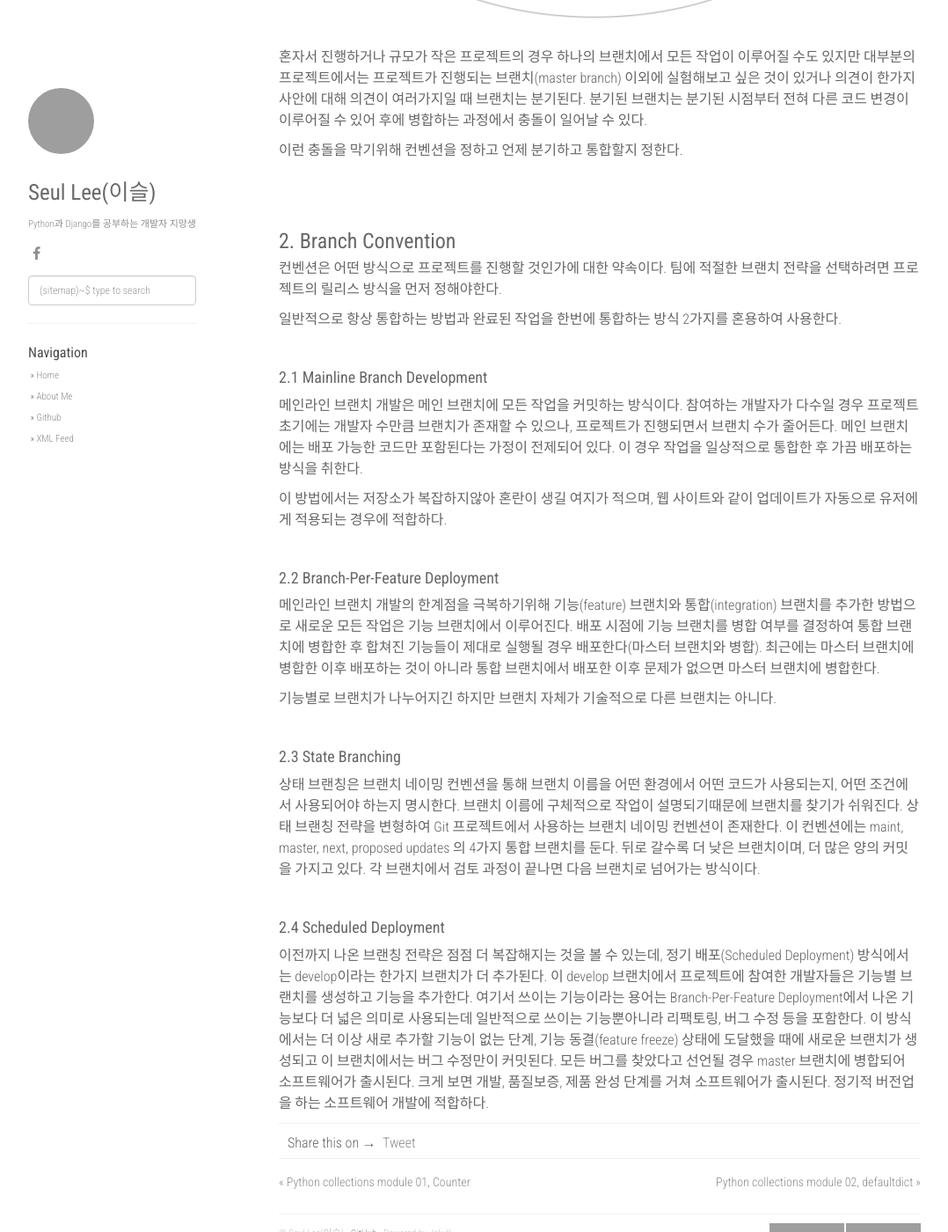
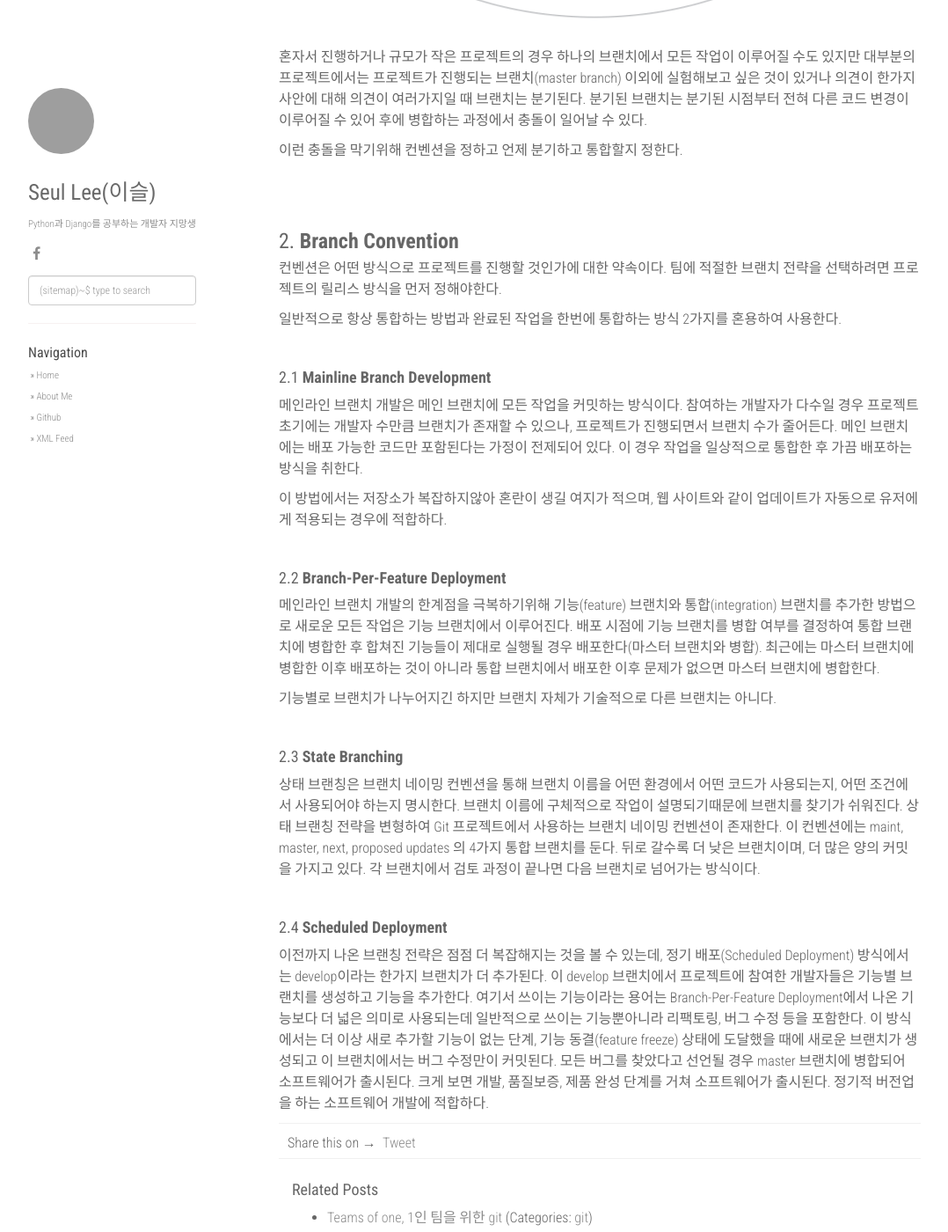
Before and after one commit to lee-seul/lee-seul.github.com, a Jekyll site: the page built from _posts/2017-01-02-git-for-teams-branching-strategies.markdown, in a window 1280 px wide and 1400 px high, scrolled down 688 px. Shown: the whole window at 88% size, without its empty margins (53-1131 px from the left). Built offline with Jekyll 4.4.1, drawn with Linux system fonts in a browser that asks for light colours; nearby versions of some CDN libraries; comment, search, counter and statistics services are not loaded; some of the changed lines change nothing that is shown; grey boxes are pictures that could not be loaded.

Commit message:
teams of one 내용 포스팅

````diff
--- a/_posts/2017-01-02-git-for-teams-branching-strategies.markdown
+++ b/_posts/2017-01-02-git-for-teams-branching-strategies.markdown
@@ -9,7 +9,7 @@
 Git for Teams, 챕터3 내용을 정리한 것
 
 
-### 1. Branch
+### 1. **Branch**
 
 브랜치란, 다른 브랜치에 영향을 받지 않는 독립적인 작업 영역으로 특정 커밋에 대한 이름이 있는 포인터이다.
 각 커밋 객체는 부모에 대한 참조를 갖는다.
@@ -27,7 +27,7 @@
 <br/>
 <br/>
 
-### 2. Branch Convention
+### 2. **Branch Convention**
 
 컨벤션은 어떤 방식으로 프로젝트를 진행할 것인가에 대한 약속이다. 팀에 적절한 브랜치 전략을 선택하려면
 프로젝트의 릴리스 방식을 먼저 정해야한다.
@@ -36,7 +36,7 @@
 
 <br/>
 
-#### 2.1 Mainline Branch Development
+#### 2.1 **Mainline Branch Development**
 
 메인라인 브랜치 개발은 메인 브랜치에 모든 작업을 커밋하는 방식이다. 참여하는 개발자가 다수일 경우 프로젝트 초기에는 개발자 수만큼
 브랜치가 존재할 수 있으나, 프로젝트가 진행되면서 브랜치 수가 줄어든다. 메인 브랜치에는 배포 가능한 코드만 포함된다는
@@ -47,7 +47,7 @@
 
 <br/>
 
-#### 2.2 Branch-Per-Feature Deployment
+#### 2.2 **Branch-Per-Feature Deployment**
 
 메인라인 브랜치 개발의 한계점을 극복하기위해 기능(feature) 브랜치와 통합(integration) 브랜치를 추가한 방법으로
 새로운 모든 작업은 기능 브랜치에서 이루어진다. 배포 시점에 기능 브랜치를 병합 여부를 결정하여 통합 브랜치에 병합한 후
@@ -58,7 +58,7 @@
 
 <br/>
 
-#### 2.3 State Branching
+#### 2.3 **State Branching**
 
 상태 브랜칭은 브랜치 네이밍 컨벤션을 통해 브랜치 이름을 어떤 환경에서 어떤 코드가 사용되는지, 어떤 조건에서 사용되어야 하는지
 명시한다. 브랜치 이름에 구체적으로 작업이 설명되기때문에 브랜치를 찾기가 쉬워진다. 상태 브랜칭 전략을 변형하여
@@ -69,7 +69,7 @@
 
 <br/>
 
-#### 2.4 Scheduled Deployment
+#### 2.4 **Scheduled Deployment**
 
 이전까지 나온 브랜칭 전략은 점점 더 복잡해지는 것을 볼 수 있는데, 정기 배포(Scheduled Deployment) 방식에서는
 develop이라는 한가지 브랜치가 더 추가된다. 이 develop 브랜치에서 프로젝트에 참여한 개발자들은 기능별 브랜치를 생성하고 기능을
--- /dev/null
+++ b/_posts/2017-01-27-git-for-team-teams-of-one.markdown
@@ -0,0 +1,242 @@
+---
+layout: post
+title: "Teams of one, 1인 팀을 위한 git"
+date: 2017-01-27 21:41:33 +0900
+categories: [git]
+encoding: UTF-8
+---
+
+Git for Teams, 챕터5 내용을 정리한 것
+
+
+### **1. Creating Local Repositories**
+
+Git에서 저장소를 만드는 방법은 크게 3가지이다.
+
+- 기존 저장소의 사본
+```python
+$ git clone {git repositoty URL}
+```
+
+- 빈 디렉토리(새로만들어진)
+```python
+$ git init # 프로젝트 루트에서 실행
+```
+
+- 기록되지 않은 파일을 가진 기존 디렉토리
+```python
+$ git init
+$ git add --all # 또는 git add *
+$ git commit -m "{commit message}"
+```
+
+방법은 다르지만 모두 로컬 저장소를 생성하고 생성된 저장소의 파일들이 버전 관리에 들어간다.
+
+---
+
+- git History 확인하기
+
+```python
+$ git log
+$ git log --oneline
+```
+
+git log의 경우 저장소에 첫 커밋을 한 이후부터 마지막에 실행한 커밋까지 시간 역순으로 검토할 수 있다.
+커밋 ID, 커밋한 주체, 날짜, 커밋 메세지 등을 볼 수 있다. 반면 --oneline이 붙으면 커밋 메세지와 커밋ID만을
+한줄에 보여준다.
+
+<br/>
+<br/>
+
+### **2. Branch Working with Branches**
+
+
+두 명령어 모두 로컬 브랜치의 목록을 보여주며, 현재 작업 중인 브랜치는 *가 앞에 붙는다.
+
+```python
+$ git branch
+$ git branch --list
+```
+
+리모트 브랜치만을 보여주는 명령어이다.
+
+```python
+$ git branch --remote
+```
+
+로컬 브랜치와 리모트 브랜치 모두 보여주는 명령어이다. 리모트 브랜치의 경우 빨간색으로 표시된다.
+
+```python
+$ git branch --all
+```
+
+---
+
+리모트 브랜치 목록은 자동으로 최신 상태가 유지되지 않기때문에 주기적으로 최신화를 해주어야한다.
+
+```python
+$ git fetch
+```
+
+git fetch 명령어로 모든 리모트 브랜치의 내용이 업데이트된다.
+
+
+브랜치는 독립적인 작업을 보장해주는데 이 때문에 여러 용도로 사용되어지며, 프로젝트의 규모가 클수록 브랜치의
+종류와 수가 많아진다. 이런 경우 각 작업에 맞는 브랜치로 변경하여 작업하여야 하는데 이 때 사용되는 명령어가 checkout이다.
+
+```python
+$ git checkout {작업할 브랜치 명}
+$ git checkout -b {작업할 브랜치 명} # 새 branch를 만들고 해당 브랜치로 checkout
+```
+
+두번째 명령어의 경우 -b가 새로운 브랜치를 만들 때 사용하는 명령어이므로
+
+```python
+$ git branch {생성할 브랜치 명}
+$ git checkout {작업할 브랜치 명}
+```
+과 동일한 결과를 만든다.
+
+
+```python
+$ git checkout --track {리모트 브랜치 명}
+```
+--track의 경우 새로 생성된 로컬 브랜치가 리모트 저장소와 접점 역할을 수행할 리모트 브랜치가 지정되어 있지 않기때문에
+로컬 브랜치에서 push/pull했을 때 사용될 리모트 브랜치를 지정해주는 역할을 한다.
+(git push --set-upstream과 유사) --track을 붙여주면 로컬 브랜치를 트래킹할 리모트 브랜치가 지정되는데 이때
+리모트 브랜치를 로컬 브랜치의 upstream브랜치라고 한다.
+
+<br/>
+<br/>
+
+### **3. Adding changes to a Repository**
+
+git에서는 파일을 untracked, unmodified, modified(unstaged), staged 4가지로 생애주기를 구분한다.
+아직 버전 관리 시스템에 등록되지 않은 untracked, 등록은 되었으나 아무런 변경 사항이 없는 상태를
+unmodified, 수정은 되었으나 staging area(준비 영역)에 포함되지 않은 상태를 modified, staging area에 포함된 staged 상태로 구분한다.
+현재 상태는 버전 관리 시스템에 등록이 되었고 이후에 변경 사항이 있으나 아직 staging area에 포함되지 않은 modified상태이다.
+
+modified(unstaged)와 staged된 파일은 git status라는 명령어로 알 수 있다.
+
+```python
+$ git status
+```
+
+---
+
+변경된 파일들을 staging area에 등록할 때 사용하는 명령어가 add이다.
+
+```python
+$ git add * # 현재 디렉토리에 있는 모든 파일과 디렉토리의 변경 사항을 반영
+$ git add {파일 이름} # 특정 파일의 변경 사항만을 반영
+$ git add *.txt # 확장자가 .txt인 파일만을 반영
+
+$ git add --update # 기존에 git으로 관리되고 있던 파일들만 반영
+```
+
+그리고 파일 단위가 아닌 파일 내 한줄 한줄을 분리하여 반영시킬 수 있다.
+
+```python
+$ git add --patch {파일 이름}
+```
+--patch를 사용할 경우 변경된 코드 한줄마다 staging area에 등록할 것인지 정할 수 있다.
+
+그리고 staging area에 있는 내용들을 다시 unstaged시키기 위해서는 reset 명령어를 사용한다.
+
+```python
+$ git reset {브랜치 명} {unstaged하고 싶은 파일 명} # 특정 파일을 unstaged
+$ git reset {브랜치 명} # 해당 브랜치 staging area에 있는 모든 내용을 unstaged
+```
+
+reset명령의 경우 변경한 사항을 다시 되돌리는 것은 아니며, 다음 번 commit에 포함될 내용을 수정하기 위한 것이다.
+
+---
+
+add를 통해 staging area에 등록된 내용들은 commit을 통해 하나의 작업 단위로 바뀌게 된다. 각 commit을 통해 프로젝트의 버전을 되돌리거나 수정할 수 있기때문에
+각 commit은 구분되어야하며, 각 commit이 어떤 작업 내용을 포함하고 있는지 알 수 있어야한다. 이 때문에 작성하는 것이 commit message이다.
+프로젝트를 진행하는 사람이 1명이 아닐 경우 여러가지 규칙을 만들어 불필요한 커뮤니케이션을 줄일 수 있는데 그 중 하나가 commit message 작성법이다. - git History 확인하기
+
+```python
+$ git commit -m "{commit message}"
+$ git commit --amend
+```
+
+일반적으로 -m을 활용하여 commit message를 작성할 수 있다. -m을 제외하고 명령어를 실행 경우 기본적으로 설정된 에디터가 실행되어 commit message를 작성할 수 있다. 이미 작성된
+commit message의 경우에도 --ammend를 통해 추가 작성이 가능하다.
+
+
+---
+
+git add --all 등을 사용하여 변경된 전체 파일을 반영하고 싶지만, 의미 없는 파일이거나 공개되면 안되는 파일이 존재하는 경우
+/.gitignore 파일을 통해 버전 관리에서 제외시킬 수 있다.
+
+```python
+$ git config --global core.excludesfiles ~/.gitignore # 글로벌 .gitignore 파일 생성
+```
+
+git config는 git을 사용할 때 필요한 여러 설정을 바꾸거나 추가할 수 있는 명령어이다. 위에 명령어의 경우 글로벌하게 적용되기때문에 문제가 생길 여지가 있으므로,
+프로젝트 디렉토리 루트에 .gitignore를 추가해서 제외시키고 싶은 파일의 이름이나 패턴을 지정하는 것이 좋다.
+
+<br/>
+<br/>
+
+### **4. Working with Tags**
+
+위에서 설명했듯이 각각의 commit은 구분되어야하며, 해당 commit의 작업을 알 수 있어야하는데 commit message만으로 부족하거나 보다 강력한
+표시를 하고 싶다면 tag를 활용할 수 있다. tag는 commit에 alias를 주는 것이라고 이해해도 무방하다.
+
+```python
+$ git tag {tag content} {commit ID}
+$ git tag # tag 목록 출력
+```
+특정 commit에 tag를 붙일 수 있고 태그만을 따로 출력해서 볼 수 있다.
+
+
+<br/>
+<br/>
+
+### **5. Connecting to Remote Repositories**
+
+1인팀의 경우, 리모트 저장소는 로컬 저장소의 백업이라고 할 수 있다. 하지만 다수의 팀원이 모인 경우
+리모트 저장소를 통해 변경점들을 취합하고 프로젝트를 진행해 나갈 수 있다.
+
+하나의 로컬 저장소를 두고 여러개의 리모트 저장소를 둘 수 있는데 이 때 리모트 저장소를 추가로 연결하기위한
+방법을 알아보도록 한다.
+
+```python
+$ git remote add {alias} {owner email}:{Repository name}
+```
+로컬 저장소를 리모트 저장소로 연결할 때는 alias가 필요한데 리모트 저장소를 clone하거나 한 경우에는
+origin으로 설정된다. 메일 주소는 리모트 저장소에 접근 권한이 있는 이메일을 입력하면 된다.
+이렇게 연결된 리모트 저장소들은 --verbose를 통해 확인할 수 있다.
+
+```python
+$ git remote --verbose
+```
+
+---
+
+로컬 저장소에서 변경된 사항들을 리모트 저장소에 반영할 때에는 push 명령어를 통해 할 수 있는데 처음 push를 할 경우
+해당 로컬 브랜치가 어느 리모트 브랜치에 push해야하는지 알려줘야 한다.
+
+```python
+$ git push # upstream 브랜치가 이미 있을 때
+$ git -push --set-upstream {upstream 브랜치} {로컬 브랜치} # upstream 브랜치 설정
+```
+
+--set-upstream을 해준 이후에는 git push만으로 작업을 업로드할 수 있다. upstream을 설정해주어도
+리모트 브랜치는 로컬 브랜치를 트래킹한다. (--track과 같은 효과)
+
+---
+
+특정 브랜치에서 진행하던 모든 작업을 마치고 메인 브랜치에 병합된 이후에는 (특정 작업)브랜치의 존재 이유가 사라진다.
+더 이상 필요 없어진 브랜치는 삭제를 하여 정리할 필요가 있다.
+
+```python
+$ git branch --delete {로컬 브랜치} # 로컬 브랜치 삭제
+$ git push --delete {리모트 브랜치} {로컬 브랜치} # 리모트 브랜치 삭제
+```
+
+
+이상으로 Git for Team 5장의 내용을 모두 정리하였다. 이해한 내용을 바탕으로 작성한 것이라
+틀린점이 있을 수 있다.
````
